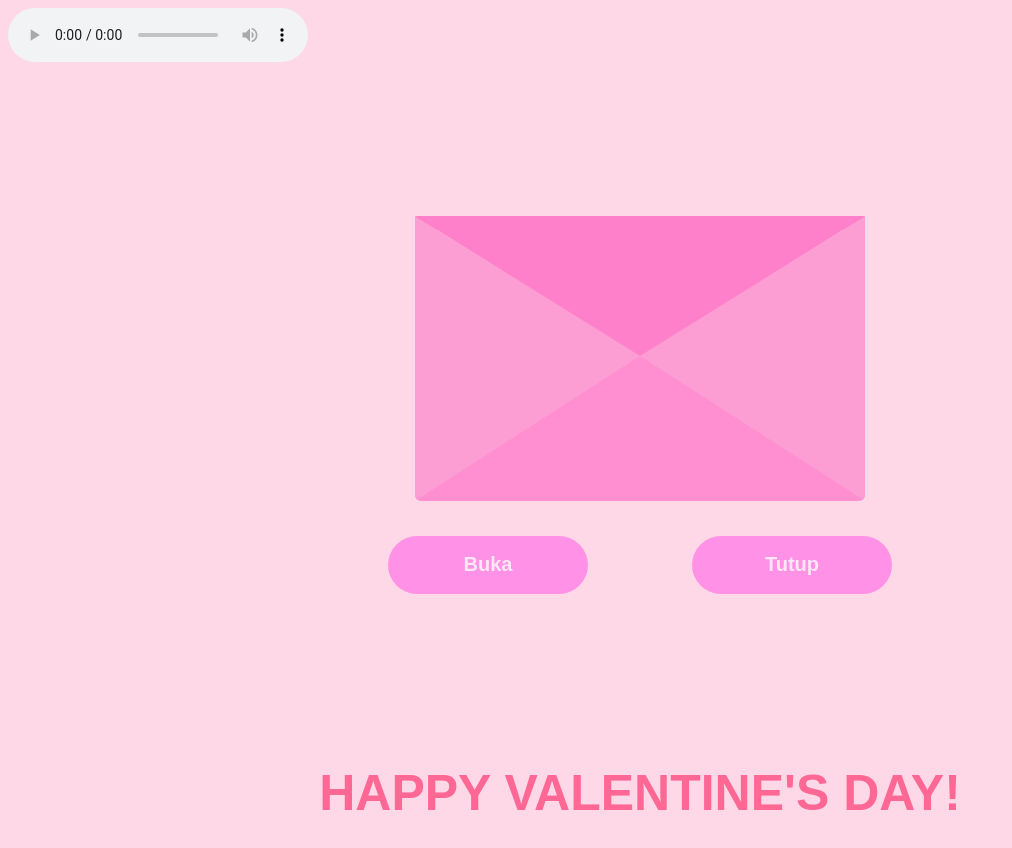
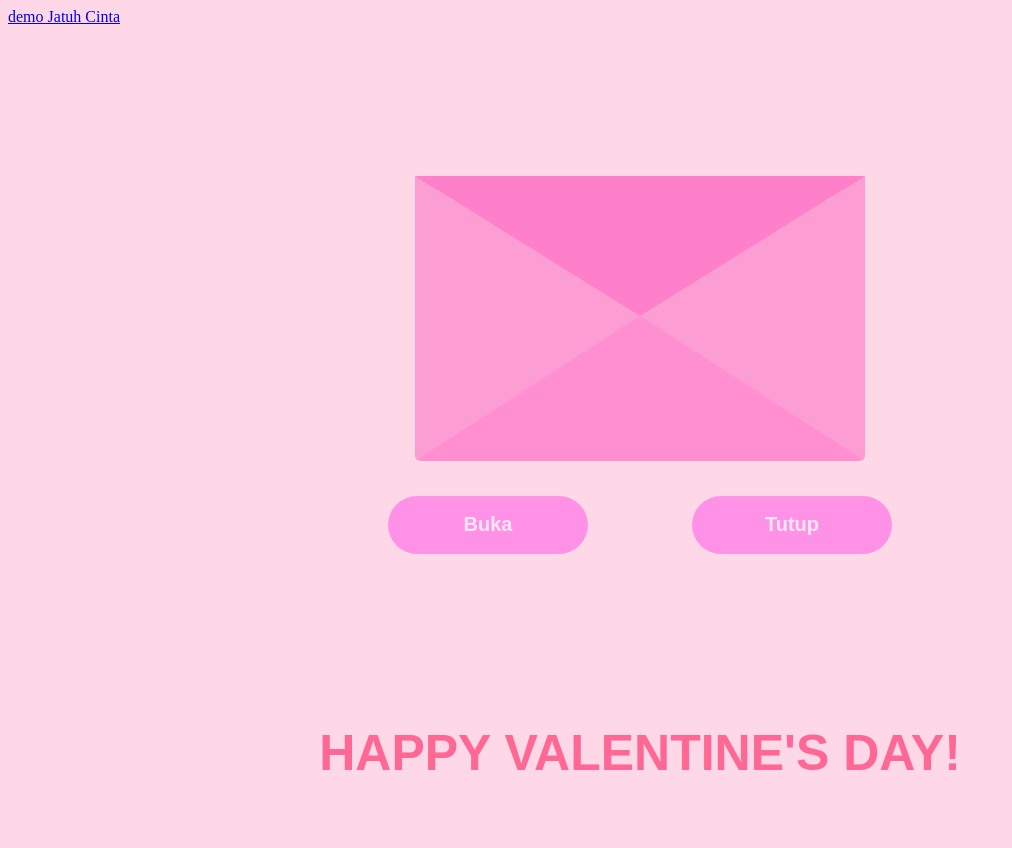
Before and after one commit to alexiusbagas/angeps, a plain HTML site: page index.html in a window 1280 px wide. Shown: the whole page, without its empty margins (0-1012 px from the left). After the commit the page ends 815 px from the top, so only its background shows below. Drawn offline with nearby package versions, Linux system fonts and the light colour scheme.

Commit message:
Add files via upload

```diff
--- a/index.html
+++ b/index.html
@@ -8,8 +8,8 @@
         <script src="https://ajax.googleapis.com/ajax/libs/jquery/3.6.1/jquery.min.js"></script>
     </head>
     <body>
-        <audio controls>
-            <source src="audio/iseng valentine.mp3" type="audio/mpeg">
+
+            <a href="audio/iseng valentine.mp3">demo Jatuh Cinta</a>
         </audio>
         <div class="envelope-wrapper">
             <div id="envelope" class="close">
```
